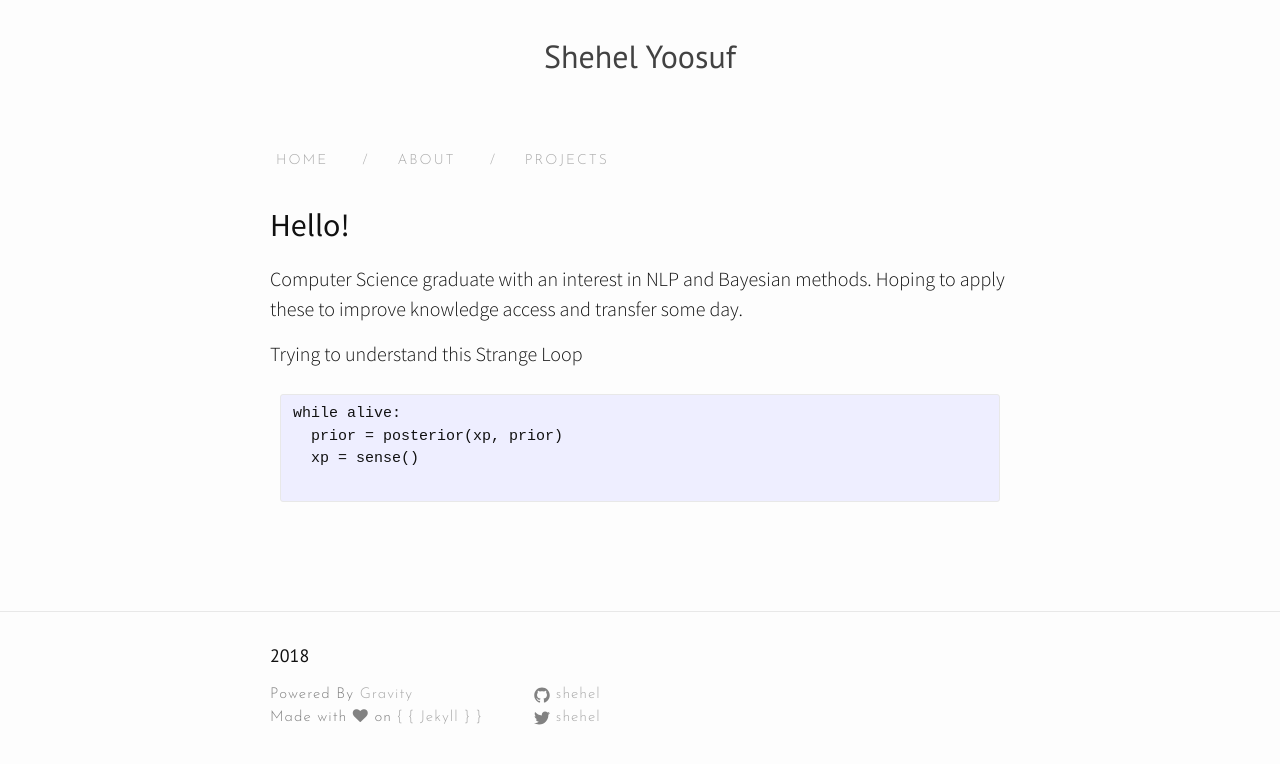
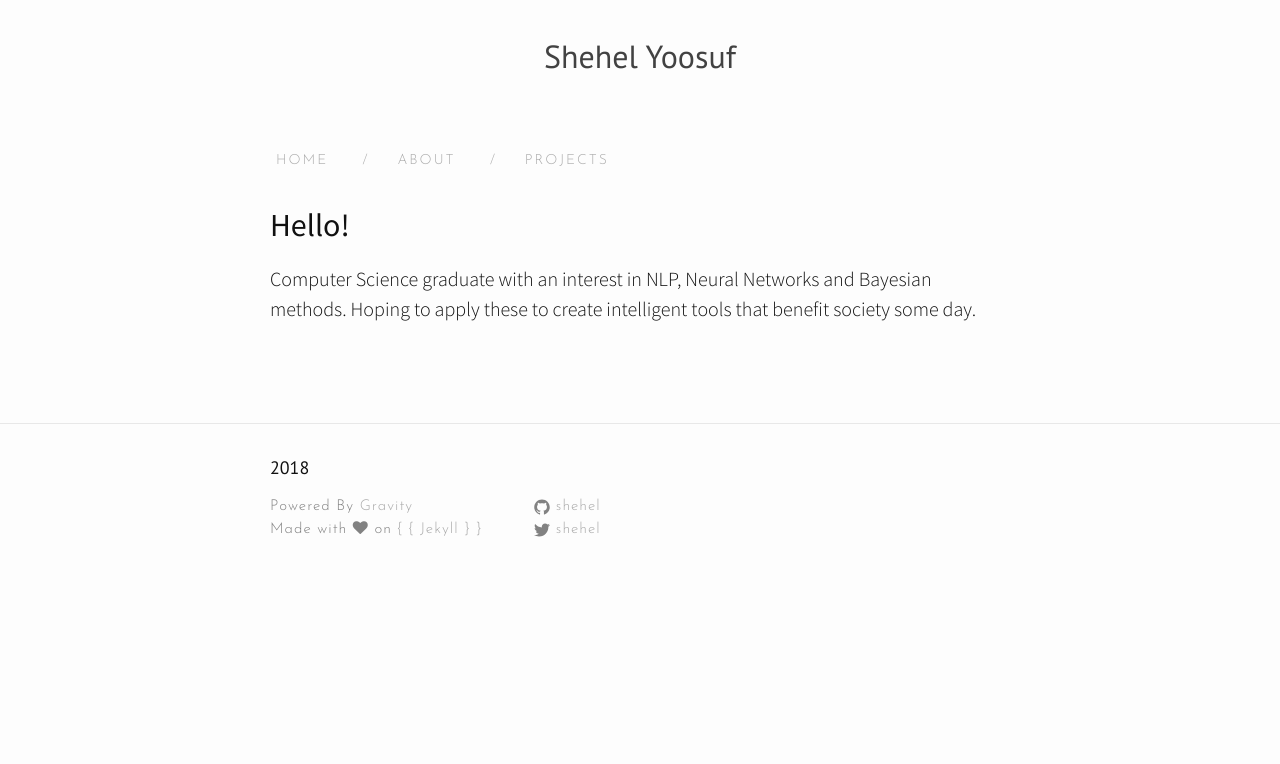
Before and after one commit to shehel/shehel.github.io, a Jekyll site: the page built from about.md, in a window 1280 px wide. Shown: the top 764 px of the page. Built offline with Jekyll 4.4.1, drawn with Linux system fonts in a browser that asks for light colours; nearby versions of some CDN libraries.

Commit message:
Update about.md

```diff
--- a/about.md
+++ b/about.md
@@ -6,13 +6,4 @@ permalink: /about/
 
 <h2>Hello!</h2>
 
-Computer Science graduate with an interest in NLP and Bayesian methods. Hoping to apply these to improve knowledge access and transfer some day.
-
-Trying to understand this Strange Loop
-<div class="example">
-    <pre>
-while alive:
-  prior = posterior(xp, prior)
-  xp = sense()
-    </pre>
-</div>
+Computer Science graduate with an interest in NLP, Neural Networks and Bayesian methods. Hoping to apply these to create intelligent tools that benefit society some day.
```
